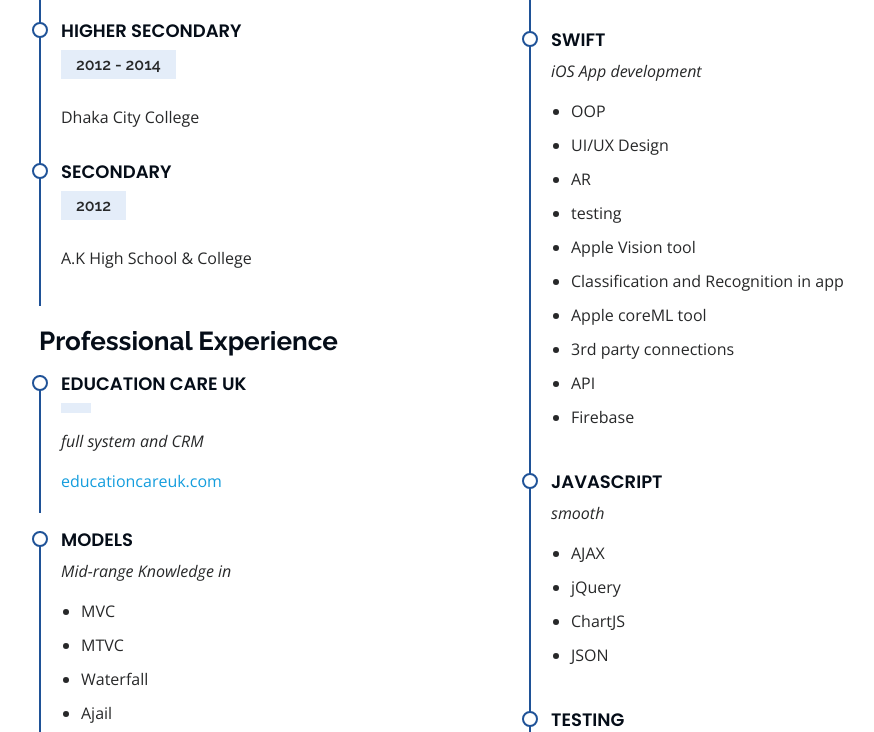
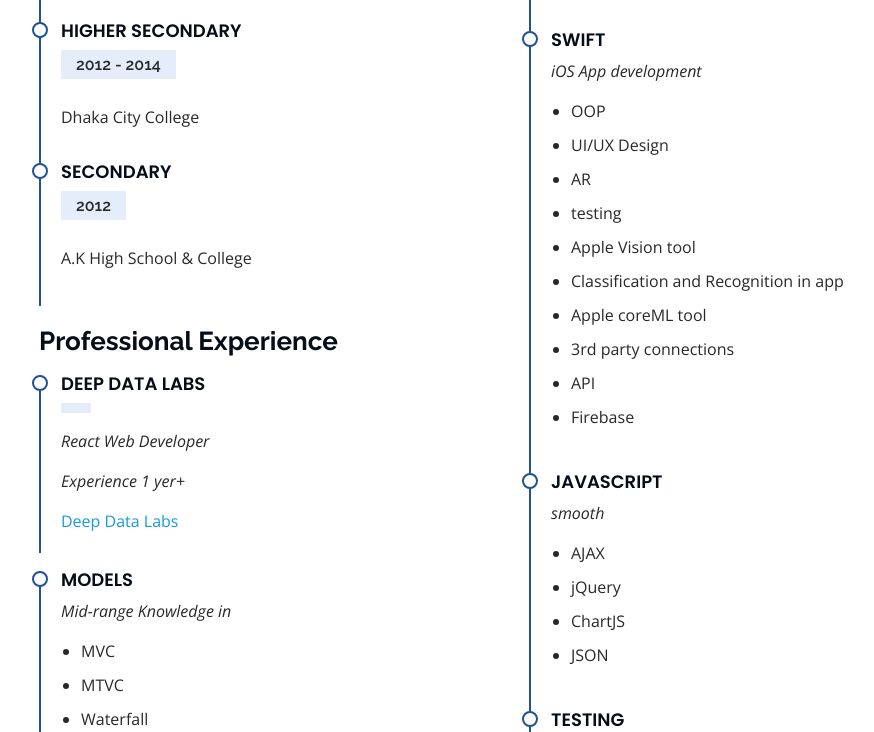
Before and after one commit to frogonhills/ShifatAhmed, a plain HTML site: page index.html in a window 1280 px wide. Shown: the part 2603-3335 px from the top of the page, without its empty margins (276-1150 px from the left). Drawn offline with nearby package versions, Linux system fonts and the light colour scheme.

Commit message:
Update index.html

```diff
--- a/index.html
+++ b/index.html
@@ -184,7 +184,7 @@
 
 
             <div class="progress">
-              <span class="skill">JAVA<i class="val">70%</i></span>
+              <span class="skill">GraphQL<i class="val">70%</i></span>
               <div class="progress-bar-wrap">
                 <div class="progress-bar" role="progressbar" aria-valuenow="70" aria-valuemin="0" aria-valuemax="100"></div>
               </div>
@@ -282,10 +282,11 @@
             </div>
             <h3 class="resume-title">Professional Experience</h3>
             <div class="resume-item">
-              <h4>Education Care Uk</h4>
+              <h4>Deep Data Labs</h4>
               <h5></h5>
-              <p><em>full system and CRM </em></p>
-              <a href="http://educationcareuk.com/">educationcareuk.com</a>
+              <p><em>React Web Developer</em></p>
+              <p><em>Experience 1 yer+</em></p>
+              <a href="https://www.deepdatalabs.cloud/">Deep Data Labs</a>
             </div>
 
             <h3 class="resume-title"></h3>
```
